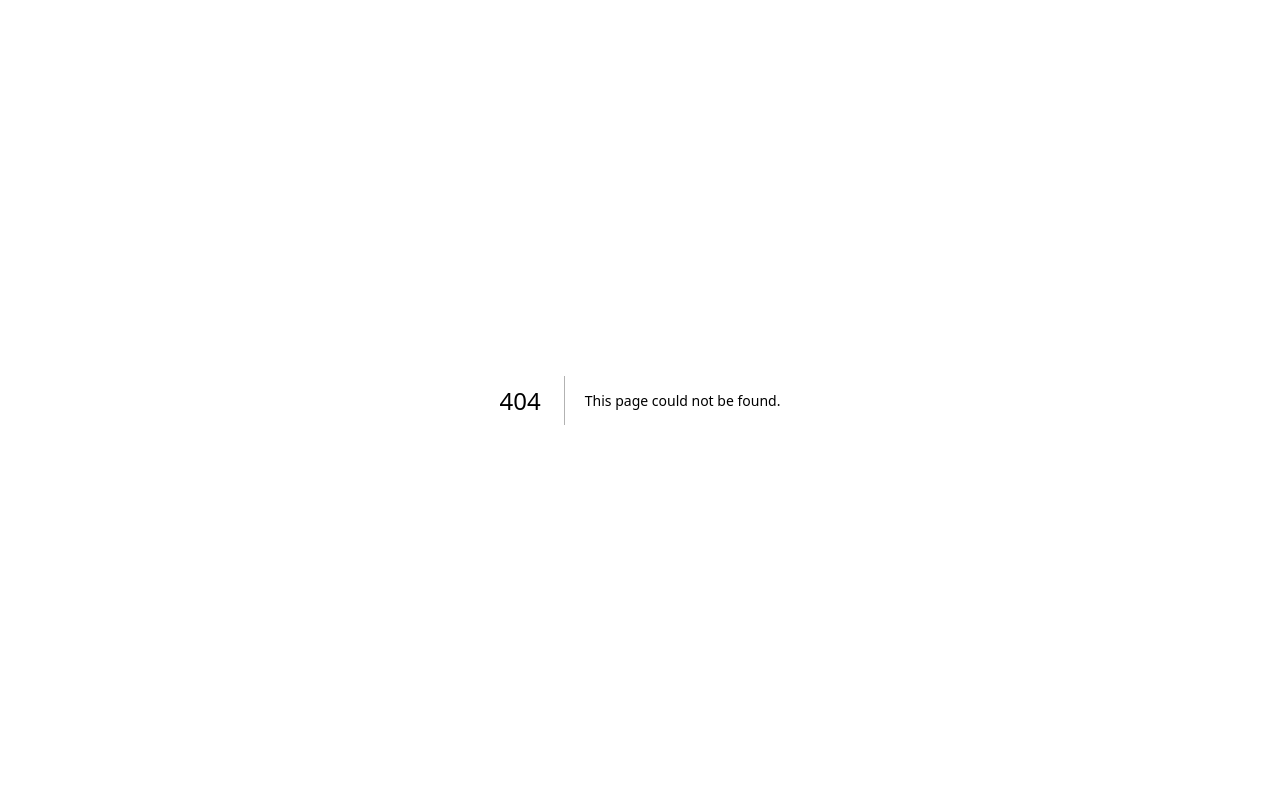
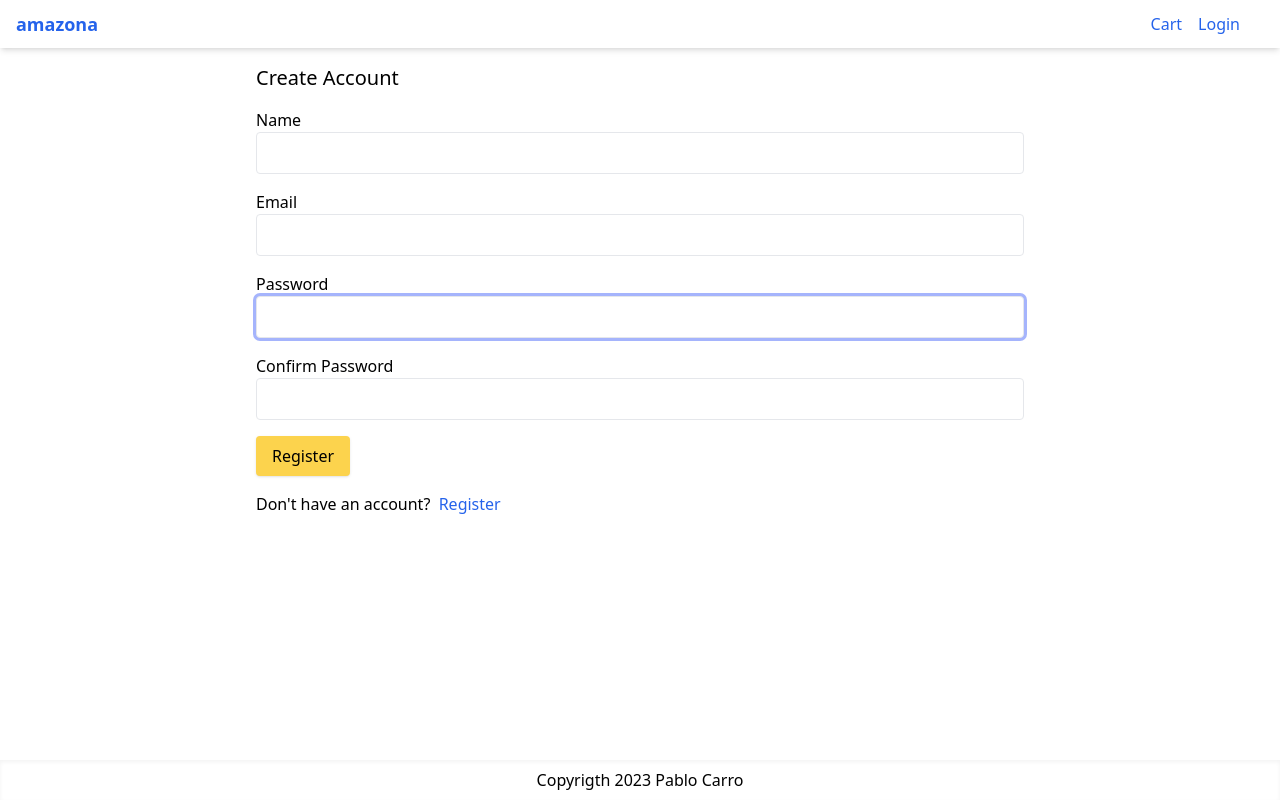
Before and after one commit to pablocalu/ecomm, a Next.js app in the folder ecom-next-tail/: page /register in a window 1280 px wide. Before the commit this address had no page. Built offline with nearby package versions, Linux system fonts and the light colour scheme; no server answers.

Commit message:
i paypal package

```diff
--- a/ecom-next-tail/package.json
+++ b/ecom-next-tail/package.json
@@ -12,6 +12,7 @@
     "@headlessui/react": "^1.7.8",
     "@heroicons/react": "^1.0.6",
     "@next/font": "13.1.6",
+    "@paypal/react-paypal-js": "^7.8.2",
     "axios": "^1.3.0",
     "bcrypt": "^5.1.0",
     "bcryptjs": "^2.4.3",
--- /dev/null
+++ b/ecom-next-tail/pages/api/auth/signup.js
@@ -0,0 +1,50 @@
+import bcryptjs from 'bcryptjs';
+import User from '@/models/User';
+import db from '@/utils/db';
+
+async function handler(req, res) {
+  if (req.method !== 'POST') {
+    return;
+  }
+  const { name, email, password } = req.body;
+  if (
+    !name ||
+    !email ||
+    !email.includes('@') ||
+    !password ||
+    password.trim().length < 5
+  ) {
+    res.status(422).json({
+      message: 'Validation error',
+    });
+    return;
+  }
+
+  await db.connect();
+
+  const existingUser = await User.findOne({ email: email });
+  if (existingUser) {
+    res.status(422).json({ message: 'User exists already!' });
+    await db.disconnect();
+    return;
+  }
+
+  const newUser = new User({
+    name,
+    email,
+    password: bcryptjs.hashSync(password),
+    isAdmin: false,
+  });
+
+  const user = await newUser.save();
+  await db.disconnect();
+  res.status(201).send({
+    message: 'Created user!',
+    _id: user._id,
+    name: user.name,
+    email: user.email,
+    isAdmin: user.isAdmin,
+  });
+}
+
+export default handler;
--- /dev/null
+++ b/ecom-next-tail/pages/register.js
@@ -0,0 +1,142 @@
+import Link from 'next/link';
+import React, { useEffect } from 'react';
+import { signIn, useSession } from 'next-auth/react';
+import { useForm } from 'react-hook-form';
+import Layout from '../components/Layout';
+import { getError } from '../utils/error';
+import { toast } from 'react-toastify';
+import { useRouter } from 'next/router';
+import axios from 'axios';
+
+export default function LoginScreen() {
+  const { data: session } = useSession();
+
+  const router = useRouter();
+  const { redirect } = router.query;
+
+  useEffect(() => {
+    if (session?.user) {
+      router.push(redirect || '/');
+    }
+  }, [router, session, redirect]);
+
+  const {
+    handleSubmit,
+    register,
+    getValues,
+    formState: { errors },
+  } = useForm();
+  const submitHandler = async ({ name, email, password }) => {
+    try {
+      await axios.post('/api/auth/signup', {
+        name,
+        email,
+        password,
+      });
+
+      const result = await signIn('credentials', {
+        redirect: false,
+        email,
+        password,
+      });
+      if (result.error) {
+        toast.error(result.error);
+      }
+    } catch (err) {
+      toast.error(getError(err));
+    }
+  };
+  return (
+    <Layout title="Create Account">
+      <form
+        className="mx-auto max-w-screen-md"
+        onSubmit={handleSubmit(submitHandler)}
+      >
+        <h1 className="mb-4 text-xl">Create Account</h1>
+        <div className="mb-4">
+          <label htmlFor="name">Name</label>
+          <input
+            type="text"
+            className="w-full"
+            id="name"
+            autoFocus
+            {...register('name', {
+              required: 'Please enter name',
+            })}
+          />
+          {errors.name && (
+            <div className="text-red-500">{errors.name.message}</div>
+          )}
+        </div>
+
+        <div className="mb-4">
+          <label htmlFor="email">Email</label>
+          <input
+            type="email"
+            {...register('email', {
+              required: 'Please enter email',
+              pattern: {
+                value: /^[a-zA-Z0-9_.+-]+@[a-zA-Z0-9-]+.[a-zA-Z0-9-.]+$/i,
+                message: 'Please enter valid email',
+              },
+            })}
+            className="w-full"
+            id="email"
+          ></input>
+          {errors.email && (
+            <div className="text-red-500">{errors.email.message}</div>
+          )}
+        </div>
+        <div className="mb-4">
+          <label htmlFor="password">Password</label>
+          <input
+            type="password"
+            {...register('password', {
+              required: 'Please enter password',
+              minLength: { value: 6, message: 'password is more than 5 chars' },
+            })}
+            className="w-full"
+            id="password"
+            autoFocus
+          ></input>
+          {errors.password && (
+            <div className="text-red-500 ">{errors.password.message}</div>
+          )}
+        </div>
+        <div className="mb-4">
+          <label htmlFor="confirmPassword">Confirm Password</label>
+          <input
+            className="w-full"
+            type="password"
+            id="confirmPassword"
+            {...register('confirmPassword', {
+              required: 'Please enter confirm password',
+              validate: (value) => value === getValues('password'),
+              minLength: {
+                value: 6,
+                message: 'confirm password is more than 5 chars',
+              },
+            })}
+          />
+          {errors.confirmPassword && (
+            <div className="text-red-500 ">
+              {errors.confirmPassword.message}
+            </div>
+          )}
+          {errors.confirmPassword &&
+            errors.confirmPassword.type === 'validate' && (
+              <div className="text-red-500 ">Password do not match</div>
+            )}
+        </div>
+
+        <div className="mb-4 ">
+          <button className="primary-button">Register</button>
+        </div>
+        <div className="mb-4 ">
+          Don&apos;t have an account? &nbsp;
+          <Link href={`/register?redirect=${redirect || '/'}`}>Register</Link>
+        </div>
+      </form>
+    </Layout>
+  );
+}
```
Also changed, not shown: 2 other files (tests, documents, lock files or other folders).
